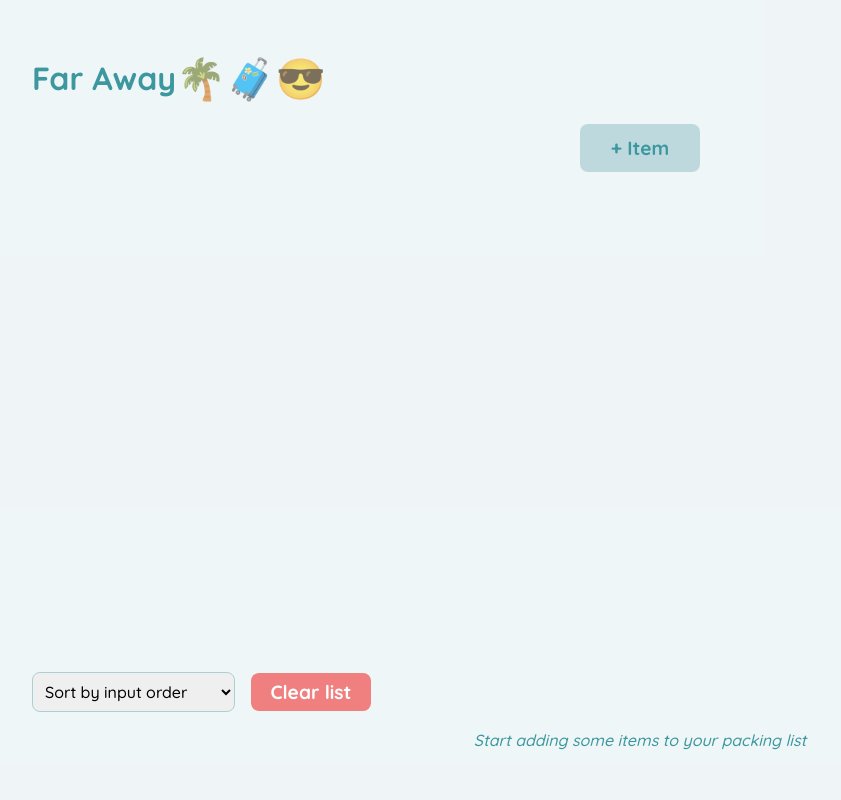
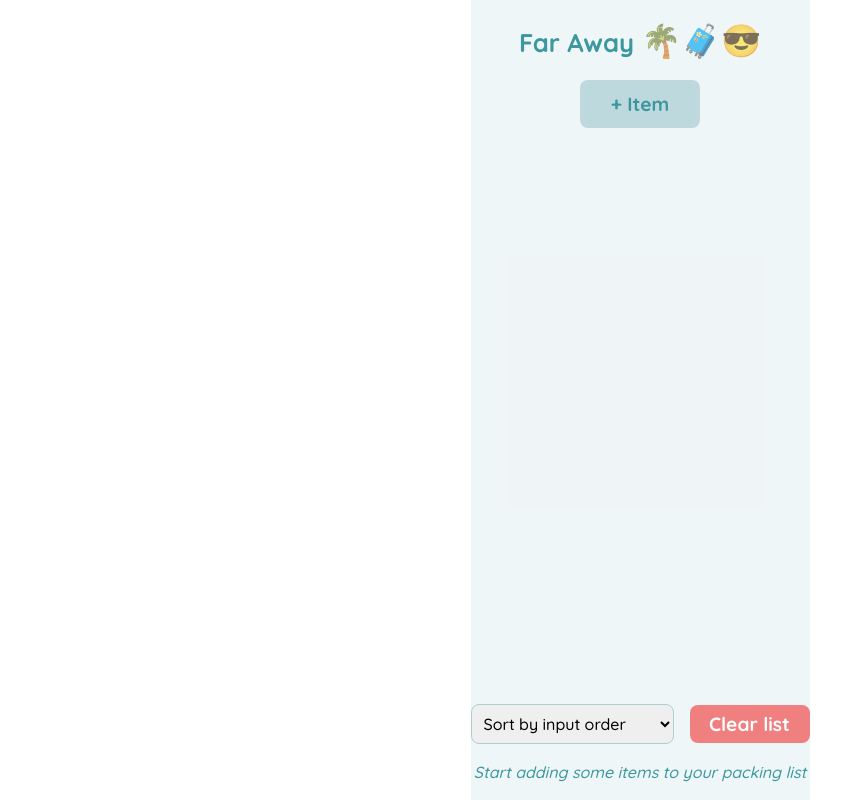
Before and after one commit to dambus/travel-list-restyle, a React (Create React App) app: page / in a window 1280 px wide. Shown: the whole page, without its empty margins (0-841 px from the left). Built offline with nearby package versions, Linux system fonts and the light colour scheme.

Commit message:
styling UI

```diff
--- a/src/components/App.js
+++ b/src/components/App.js
@@ -43,14 +43,12 @@ export default function App() {
       <div className="Logo">
         <Logo />
       </div>
-      {/* <Form onAddItems={handleAddItems} /> */}
       <FormNew onOpenModal={handleOpenModal} />
       {modalIsOpen && (
         <Modal onCloseModal={setModalIsOpen}>
           <Form onAddItems={handleAddItems} setModalIsOpen={setModalIsOpen} />
         </Modal>
       )}
-
       <PackingList
         items={items}
         onDeleteItem={handleDeleteItem}
--- a/src/sass/_Logo.scss
+++ b/src/sass/_Logo.scss
@@ -1,22 +1,18 @@
 .Logo {
-  // border: 1px solid red;
-}
-
-h1.logo {
   width: 100%;
   height: auto;
   display: flex;
   flex-direction: row;
   justify-content: center;
   align-items: center;
+}
+
+h1.logo {
   margin-top: 1rem;
-  font-size: 2rem;
-  @include md {
-    justify-content: start;
-  }
+  font-size: 1.6rem;
 
   span {
     opacity: 0.66;
-    font-size: 2.5rem;
+    font-size: 2rem;
   }
 }
--- a/src/sass/_PackingList.scss
+++ b/src/sass/_PackingList.scss
@@ -2,6 +2,8 @@
   display: flex;
   flex-direction: column;
   justify-content: space-between;
+  align-items: center;
+
   width: 100%;
   margin-top: 1rem;
 
@@ -11,10 +13,11 @@
     overflow-y: auto;
     display: flex;
     flex-direction: column;
+    align-items: center;
     max-height: 60vh;
     list-style: none;
     margin: 0;
-    padding: 0;
+    padding: 1rem;
     li {
       // padding: 0.25rem 1rem 0.25rem 0;
       width: 100%;
--- a/src/sass/_bpoints.scss
+++ b/src/sass/_bpoints.scss
@@ -1,5 +1,5 @@
 // BREAKPOINTS
-$screen-xs-min: 300px;
+$screen-xs-min: 350px;
 $screen-sm-min: 576px;
 $screen-md-min: 768px;
 $screen-lg-min: 992px;
--- a/src/sass/base.scss
+++ b/src/sass/base.scss
@@ -51,6 +51,12 @@ html:focus-within {
 
 /* Set core body defaults */
 body {
+  display: flex;
+  justify-content: center;
+  align-items: center;
+  margin: 0 auto;
+  min-width: 350px;
+  max-width: 576px;
   min-height: 100vh;
   text-rendering: optimizeSpeed;
   line-height: 1.5;
@@ -93,24 +99,26 @@ select {
 }
 
 body {
-  min-height: calc(100vh - 2 * 4vw);
+  // min-height: calc(100vh - 2 * 4vw);
   font-family: Quicksand;
 }
 
 .app {
-  // display: flex;
-  // flex-direction: column;
+  width: 100%;
+
+  display: flex;
+  flex-direction: column;
   display: grid;
   grid-template-rows: auto auto 1fr auto;
   // width: auto;
-  width: 100%;
+  // width: 100vw;
   height: 100vh;
   background-color: $color-bg;
   color: $color-text;
   // border-radius: 1rem;
-  padding: 0 1rem;
+  // padding: 0 1rem;
   @include md {
-    padding: 2rem;
+    // padding: 2rem;
   }
   // display: grid;
   /* grid-template-rows: 15% 5% 80% 10%; */
```
